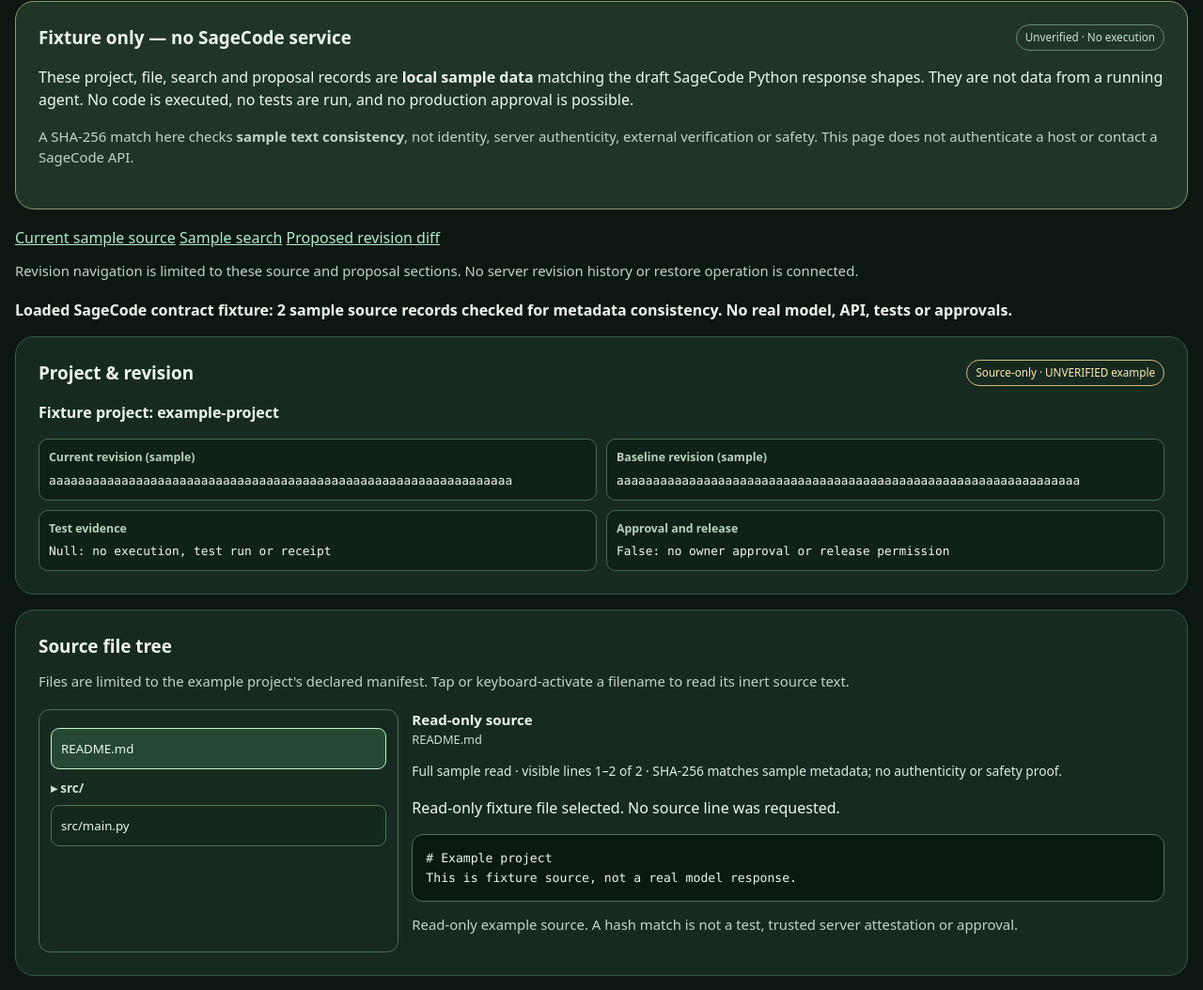
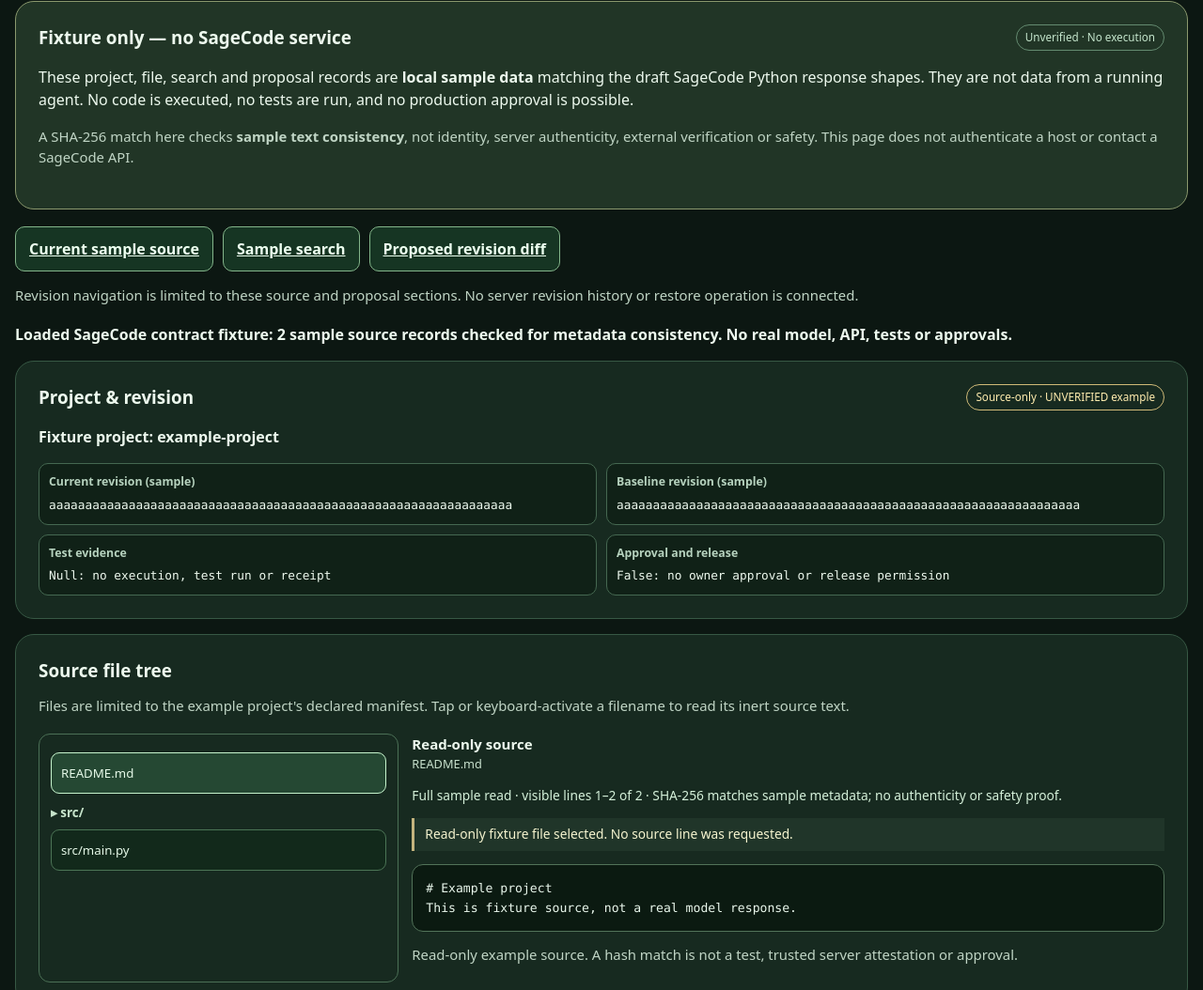
Before and after one commit to jimedusot-beep/Toadsagemode, a website: page free-studio/sagecode-contract.html in a window 1280 px wide. Shown: the part 204-1258 px from the top of the page at 94% size. Drawn offline with Linux system fonts and the light colour scheme.

Commit message:
style(inspector): improve touch section navigation and visible focus, source warning readability

```diff
--- a/free-studio/sagecode-contract.css
+++ b/free-studio/sagecode-contract.css
@@ -22,3 +22,18 @@
 #sage-notice{font-weight:700;overflow-wrap:anywhere}
 #sage-notice.error{color:#ffd2c4}
 @media(max-width:650px){.sage-meta,.sage-file-layout{grid-template-columns:1fr}.sage-file-layout nav{max-height:260px;overflow:auto}}
+
+/* Reviewable anchors, without suggesting that backend revision switching exists. */
+.sage-section-nav{display:flex;flex-wrap:wrap;gap:10px;margin:14px 0}
+.sage-section-nav a{display:inline-flex;align-items:center;justify-content:center;
+  min-height:48px;padding:10px 14px;border:1px solid #83b58a;border-radius:10px;
+  background:#163523;color:#ecffef;font-weight:750;overflow-wrap:anywhere}
+.sage-section-nav a:focus-visible,.sage-tree button:focus-visible,
+.sage-search-results button:focus-visible,#sage-retry:focus-visible{
+  outline:3px solid #ffd78b;outline-offset:3px
+}
+#sage-files-heading,#sage-proposal-heading,#sage-search-heading{scroll-margin-top:16px}
+.sage-navigation-note{border-left:3px solid #c5b47e;padding:7px 11px;
+  font-size:.86rem;min-height:1.5em;overflow-wrap:anywhere;background:#203529}
+.sage-navigation-note:not(:empty){color:#f5f4cf}
+@media(max-width:480px){.sage-section-nav{flex-direction:column}.sage-section-nav a{width:100%}}
```
